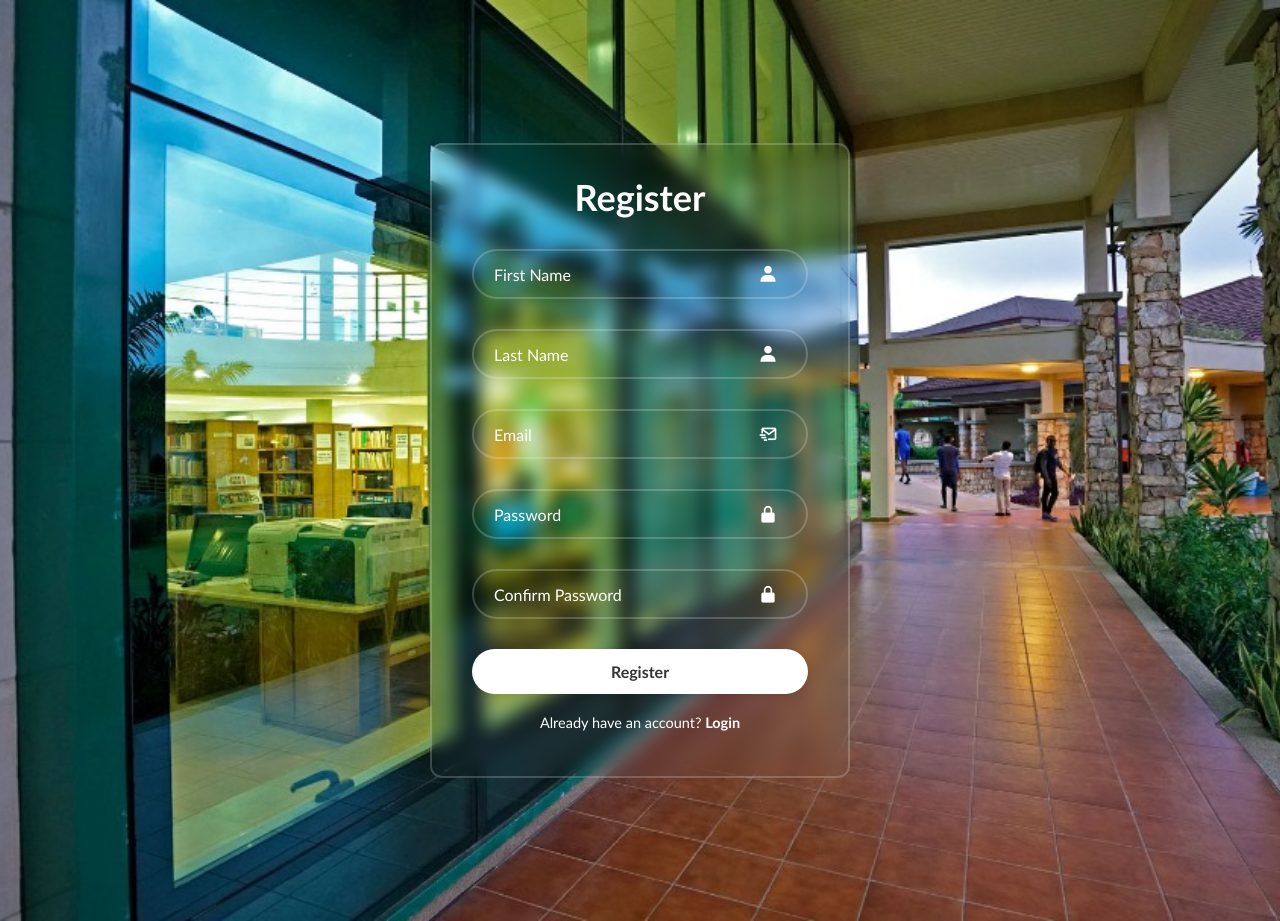
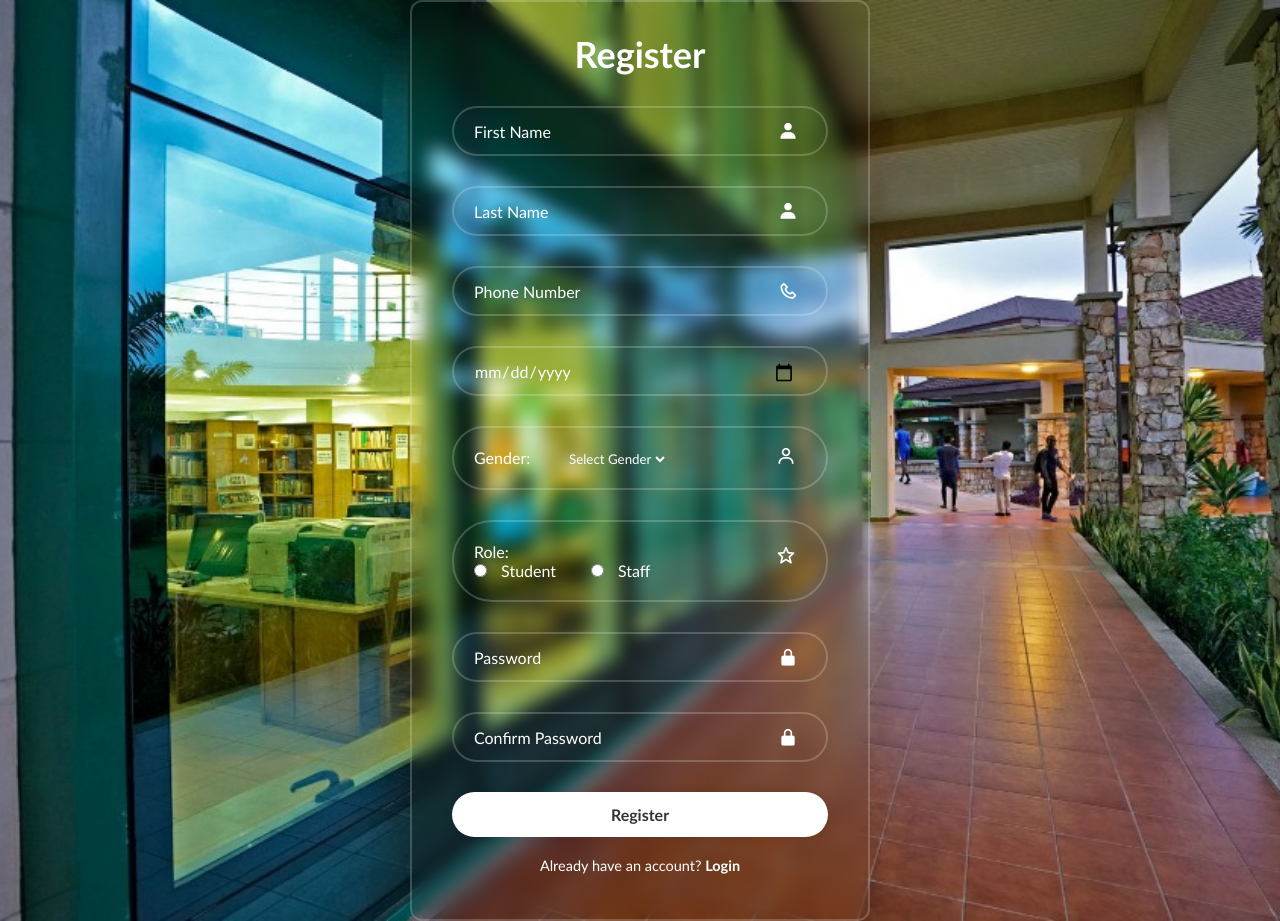
Before and after one commit to kwakuNti/ashesiunified, a PHP site: page /Register.html in a window 1280 px wide. Run offline with PHP 8.4, Linux system fonts and the light colour scheme.

Commit message:
updates to the register page

```diff
--- a/project-root-ashesiunified/src/pages/Register/Register.html
+++ b/project-root-ashesiunified/src/pages/Register/Register.html
@@ -17,21 +17,82 @@
             </div>
 
             <div class="input-box">
-                <input type="text" placeholder="Last Name" name="last_name" required id="surname">
+                <input type="text" placeholder="Last Name" name="last_name" required id="last_name">
                 <i class='bx bxs-user'></i>
+            </div>
+
+            <div class="input-box">
+                <input type="tel" placeholder="Phone Number" name="phone_number" required id="phone_number">
+                <i class='bx bx-phone'></i>
+            </div>
+
+            <div class="input-box">
+                <input type="date" placeholder="Date of Birth" name="dob" required id="dob">
+            </div>
+
+            <div class="input-box1">
+                <label for="gender">Gender:</label>
+                <select name="gender" id="gender" required>
+                    <option value="" disabled selected>Select Gender</option>
+                    <option value="male">Male</option>
+                    <option value="female">Female</option>
+                    <option value="other">Other</option>
+                </select>
+                <i class='bx bx-user'></i>
+            </div>
+
+            <div class="input-box1" id="roleDetails">
+                <label for="student_role">Role:</label><br>
+                <input type="radio" id="student_role" name="role" value="student" required onclick="toggleDetails()">
+                <label for="student_role">Student</label>
+                <input type="radio" id="staff_role" name="role" value="staff" required onclick="toggleDetails()">
+                <label for="staff_role">Staff</label>
+                <i class='bx bx-star'></i>
+            </div>
+
+
+            <div class="input-box2" id="studentDetails" style="display: none;">
+                <div class="input-box2">
+                    <input type="number" placeholder="Student ID" name="student_id" id="student_id">
+                </div>
+                <div class="input-box2">
+                <input type="text" placeholder="Course/Program" name="course" id="course">
+            </div>
+            <div class="input-box2">
+                <input type="number" placeholder="Year Group" name="year_group" id="year_group" min="2010" max="2030" step="1">
             </div>
             <div class="input-box">
                 <input type="email" placeholder="Email" name="email" id="email" required pattern="[a-zA-Z0-9._%+-]+@ashesi\.edu\.gh$" title="Please enter a valid Ashesi University email address">
                 <i class='bx bx-mail-send'></i>
             </div>
+            </div>
+
+            <div class="input-box2" id="staffDetails" style="display: none;">
+                <div class="input-box2">
+                <input type="text" placeholder="Department" name="department" id="department">
+                <i class='bx bx-group'></i>
+            </div>
+            <div class="input-box2">
+                <input type="text" placeholder="Position" name="position" id="position">
+            </div>
+            <div class="input-box">
+                <input type="email" placeholder="Email" name="email" id="email" required pattern="[a-zA-Z0-9._%+-]+@aucampus\.onmicrosoft\.com$" title="Please enter a valid email address ending with @aucampus.onmicrosoft.com">
+                <i class='bx bx-mail-send'></i>
+            </div>
+
+            </div>
+
             <div class="input-box">
                 <input type="password" placeholder="Password" name="password" id="password" required pattern=".{8,}" title="Password must be at least 8 characters long">
                 <i class='bx bxs-lock-alt'></i>
             </div>
+
             <div class="input-box">
                 <input type="password" placeholder="Confirm Password" name="confirm_password" id="confirm_password" required pattern=".{8,}" title="Password must be at least 8 characters long">
                 <i class='bx bxs-lock-alt'></i>
             </div>
+
+
             <button type="submit" class="btn" id="register" name="register">Register</button>
             <div class="register-link">
                 <p>Already have an account? <a href="../Login/Login.html">Login</a></p>
--- a/project-root-ashesiunified/src/pages/Register/css/register.css
+++ b/project-root-ashesiunified/src/pages/Register/css/register.css
@@ -21,7 +21,7 @@
 }
 
   .wrapper{
-    width: 420px;
+    width: 460px;
     background: transparent;
     border: 2px solid rgba(255, 255, 255, .2);
     -webkit-backdrop-filter: blur(9px);
@@ -29,6 +29,8 @@
     color: #fff;
     border-radius: 12px;
     padding: 30px 40px;
+    overflow-y: auto;
+    max-height: 100vh;
   }
   .wrapper h1{
     font-size: 36px;
@@ -38,7 +40,6 @@
     position: relative;
     width: 100%;
     height: 50px;
-
     margin: 30px 0;
   }
   .input-box input{
@@ -62,8 +63,8 @@
     top: 30%;
     transform: translate(-50%);
     font-size: 20px;
+  }
 
-  }
   .wrapper .remember-forgot{
     display: flex;
     justify-content: space-between;
@@ -110,3 +111,110 @@
   .register-link p a:hover{
     text-decoration: underline;
   }
+
+input[type="radio"] {
+  margin-right: 10px;
+}
+.input-box1 label{
+  margin-right: 10%;
+
+}
+
+.wrapper .input-box1{
+  position: relative;
+  width: 100%;
+  height: 15%;
+  margin: 30px 0;
+}
+
+.wrapper .input-box2{
+  position: relative;
+  width: 100%;
+  height: 20%;
+  margin: 30px 0;
+}
+
+.input-box1{
+  background: transparent;
+  border: none;
+  outline: none;
+  border: 2px solid rgba(255, 255, 255, .2);
+  border-radius: 40px;
+  font-size: 16px;
+  color: #fff;
+  padding: 20px 45px 20px 20px;
+}
+
+.input-box1 input::placeholder{
+  color: #fff;
+}
+  .input-box1 i{
+    position: absolute;
+    right: 20px;
+    top: 30%;
+    transform: translate(-50%);
+    font-size: 20px;
+  }
+
+.input-box1 select {
+  background: transparent;
+  border: none;
+  color: white;
+}
+
+.input-box1 select option {
+  color: black;
+
+}
+
+.input-box2 input{
+  width: 100%;
+  height: 100%;
+  background: transparent;
+  border: none;
+  outline: none;
+  border: 2px solid rgba(255, 255, 255, .2);
+  border-radius: 40px;
+  font-size: 16px;
+  color: #fff;
+  padding: 20px 45px 20px 20px;
+}
+.input-box2 input::placeholder{
+  color: #fff;
+}
+.input-box2 i{
+  position: absolute;
+  right: 20px;
+  top: 30%;
+  transform: translate(-50%);
+  font-size: 20px;
+
+}
+
+.wrapper::-webkit-scrollbar {
+  width: 5px;
+}
+
+.wrapper::-webkit-scrollbar-track {
+  background: transparent;
+}
+
+/* Handle */
+.wrapper::-webkit-scrollbar-thumb {
+  background: rgba(255, 255, 255, 0.3);
+  border-radius: 10px;
+}
+
+.wrapper::-webkit-scrollbar-thumb:hover {
+  background: rgba(255, 255, 255, 0.5);
+}
+
+
+
+.input-box input[type="date"]::-webkit-calendar-picker-indicator {
+  position: absolute;
+  right: 20px;
+  top: 30%;
+  transform: translate(-50%);
+  font-size: 20px;
+}
--- a/project-root-ashesiunified/src/pages/Register/js/register.js
+++ b/project-root-ashesiunified/src/pages/Register/js/register.js
@@ -1,3 +1,17 @@
+function toggleDetails() {
+    var studentDetails = document.getElementById("studentDetails");
+    var staffDetails = document.getElementById("staffDetails");
+
+    if (document.getElementById("student_role").checked) {
+        studentDetails.style.display = "block";
+        staffDetails.style.display = "none";
+    } else if (document.getElementById("staff_role").checked) {
+        studentDetails.style.display = "none";
+        staffDetails.style.display = "block";
+    }
+}
+
+
 
     document.getElementById("registerForm").addEventListener("submit", function(event) {
         var firstNameInput = document.getElementById("first_name");
```
